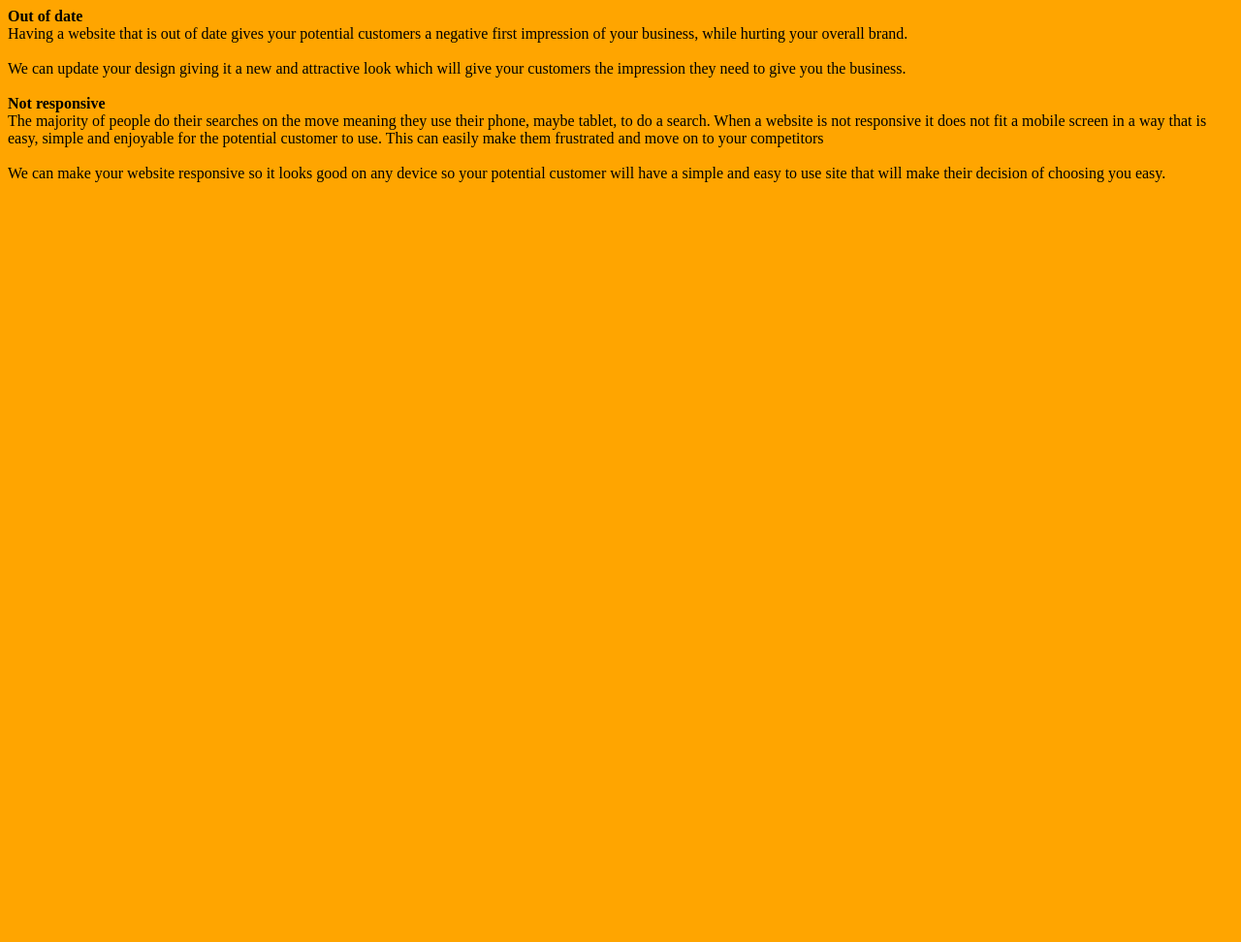
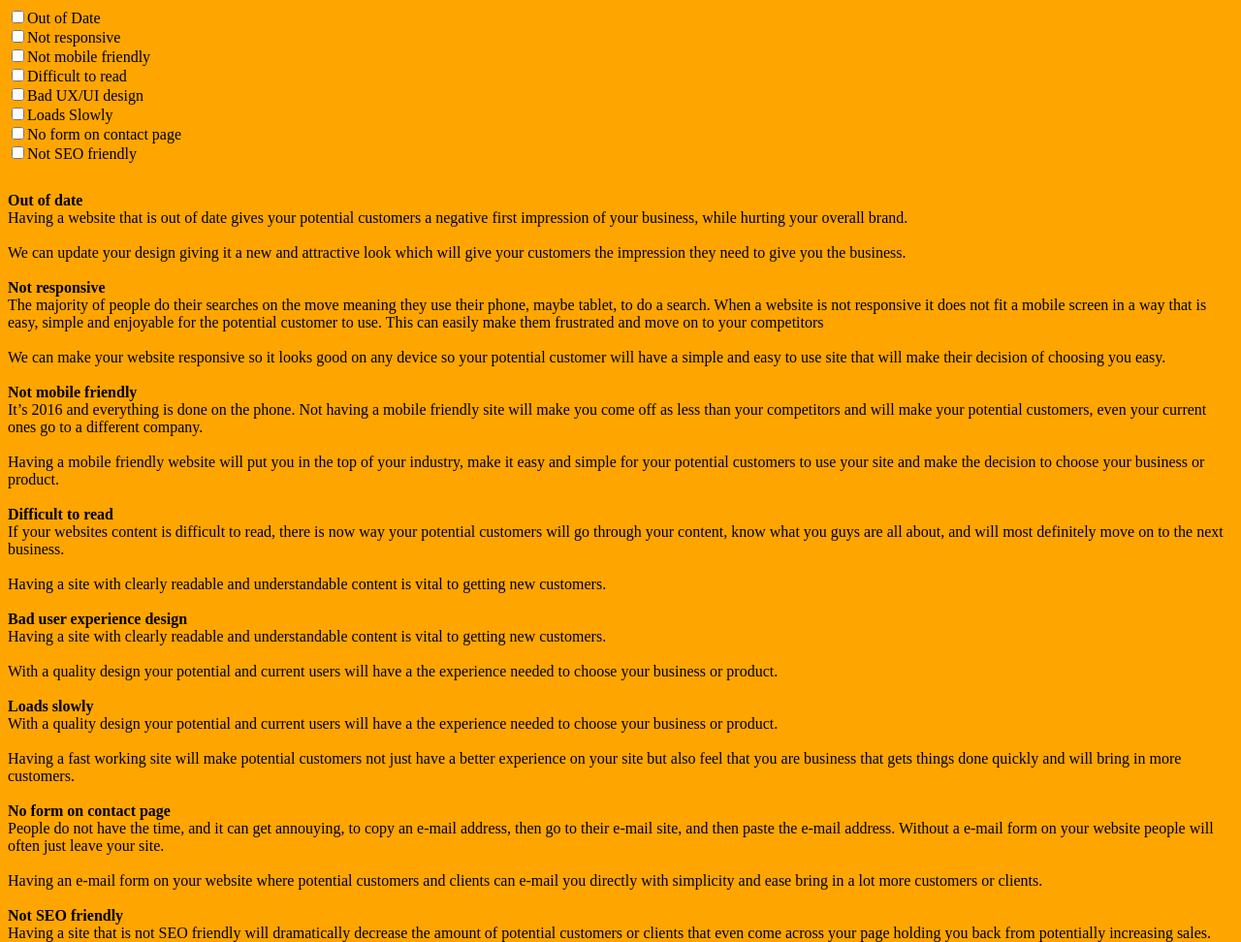
Before and after one commit to jrschupak/sales-template-app, a plain HTML site: page index.html in a window 1280 px wide. Shown: the top 972 px of the page at 97% size. Before the commit the page ends 800 px from the top, so only its background shows below. Drawn offline with nearby package versions, Linux system fonts and the light colour scheme.

Commit message:
add form checkboxes

```diff
--- a/index.html
+++ b/index.html
@@ -5,11 +5,21 @@
     <link rel="stylesheet" href="static/css/style.css">
   </header>
   <body>
+    <form action="">
+      <label for="">
+        <input class="checkbox" type="checkbox" name="index1" value=1>Out of Date</input><br>
+        <input class="checkbox" type="checkbox" name="index2" value=2>Not responsive</input><br>
+        <input class="checkbox" type="checkbox" name="index3" value=3>Not mobile friendly</input><br>
+        <input class="checkbox" type="checkbox" name="index4" value=4>Difficult to read</input><br>
+        <input class="checkbox" type="checkbox" name="index5" value=5>Bad UX/UI design</input><br>
+        <input class="checkbox" type="checkbox" name="index6" value=6>Loads Slowly</input><br>
+        <input class="checkbox" type="checkbox" name="index7" value=7>No form on contact page</input><br>
+        <input class="checkbox" type="checkbox" name="index8" value=8>Not SEO friendly</input>
+      </label>
+    </form>
+
   <div id="sales-output">This is where the sales output will go</div>
-
   <script id="sales-output-template" type="text/x-handlebars-template">
-
-
 	      {{#each theIssue}}
 	      	<strong>{{what}}</strong>
           <br>
@@ -18,7 +28,6 @@
           {{how}}
           <br><br>
 	      {{/each}}
-
   </script>
 
   <script src="static/js/main.js"></script>
--- a/index.js
+++ b/index.js
@@ -9,6 +9,36 @@ var issues = {
       what: "Not responsive",
       why: "The majority of people do their searches on the move meaning they use their phone, maybe tablet, to do a search. When a website is not responsive it does not fit a mobile screen in a way that is easy, simple and enjoyable for the potential customer to use. This can easily make them frustrated and move on to your competitors",
       how: "We can make your website responsive so it looks good on any device so your potential customer will have a simple and easy to use site that will make their decision of choosing you easy."
+    },
+    {
+      what:"Not mobile friendly",
+      why:"It’s 2016 and everything is done on the phone. Not having a mobile friendly site will make you come off as less than your competitors and will make your potential customers, even your current ones go to a different company.",
+      how:"Having a mobile friendly website will put you in the top of your industry, make it easy and simple for your potential customers to use your site and make the decision to choose your business or product."
+    },
+    {
+      what:"Difficult to read",
+      why:"If your websites content is difficult to read, there is now way your potential customers will go through your content, know what you guys are all about, and will most definitely move on to the next business.",
+      how:"Having a site with clearly readable and understandable content is vital to getting new customers."
+    },
+    {
+      what:"Bad user experience design",
+      why:"Having a site with clearly readable and understandable content is vital to getting new customers.",
+      how:"With a quality design your potential and current users will have a the experience needed to choose your business or product."
+    },
+    {
+      what:"Loads slowly",
+      why:"With a quality design your potential and current users will have a the experience needed to choose your business or product. ",
+      how:"Having a fast working site will make potential customers not just have a better experience on your site but also feel that you are business that gets things done quickly and will bring in more customers."
+    },
+    {
+      what:"No form on contact page",
+      why:"People do not have the time, and it can get annouying, to copy an e-mail address, then go to their e-mail site, and then paste the e-mail address. Without a e-mail form on your website people will often just leave your site.",
+      how:"Having an e-mail form on your website where potential customers and clients can e-mail you directly with simplicity and ease bring in a lot more customers or clients."
+    },
+    {
+      what:"Not SEO friendly",
+      why:"Having a site that is not SEO friendly will dramatically decrease the amount of potential customers or clients that even come across your page holding you back from potentially increasing sales.",
+      how:"Having your site be SEO friendly will bring in a lot more traffic to your site, increase your online presences dramatically increasing sales."
     }
   ]
 }
--- a/static/css/style.css
+++ b/static/css/style.css
@@ -1,3 +1,11 @@
 html  {
   background: orange;
 }
+
+form {
+  margin-bottom: 30px;
+}
+
+/*.checkbox {
+  margin: 10px;
+}*/
```
